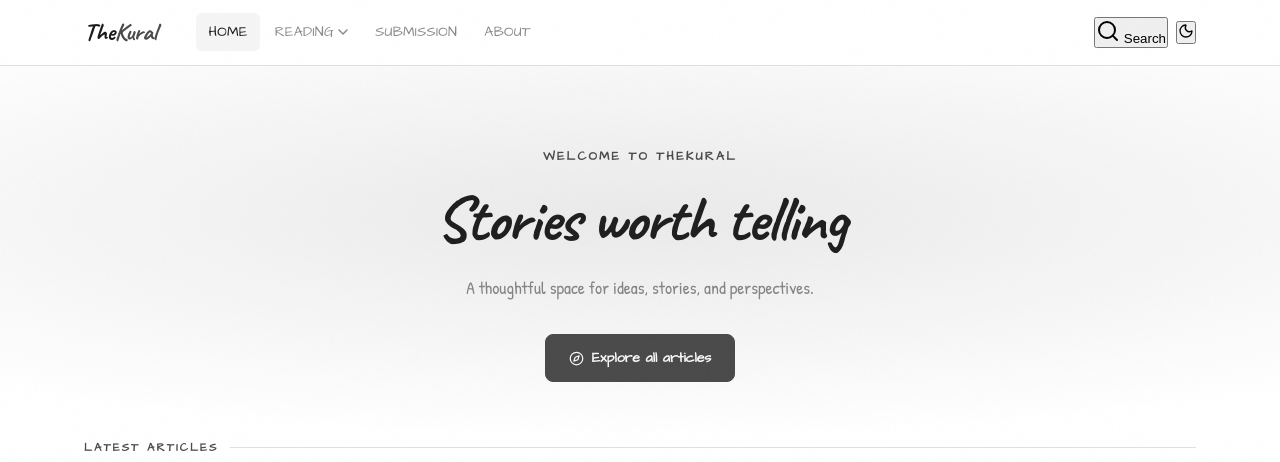
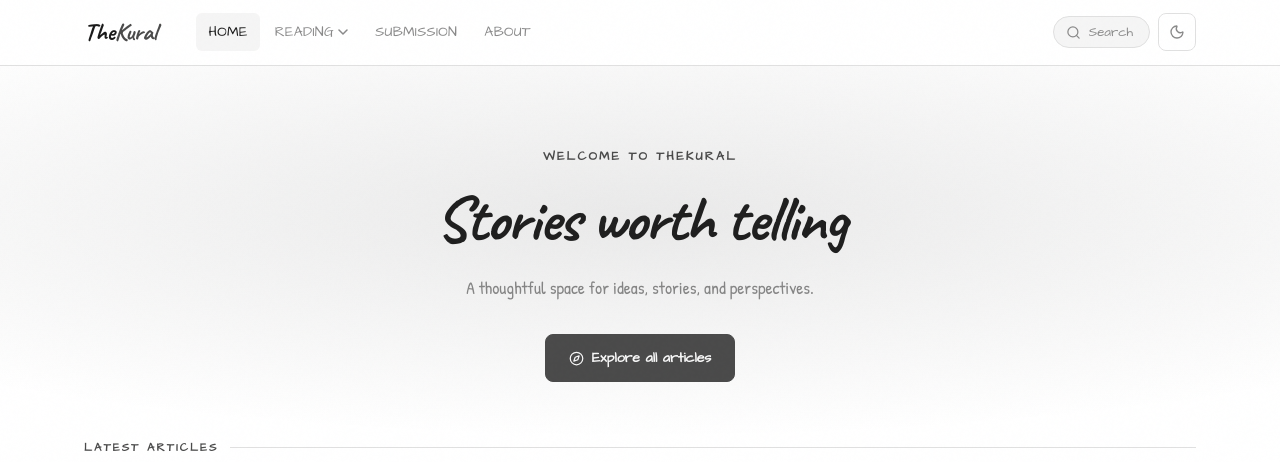
Before and after one commit to someoneonearthwholovestg/thekural.in, a Jekyll site: the page built from index.html, in a window 1280 px wide. Shown: the top 462 px of the page. Built offline with Jekyll 4.4.1, drawn with Linux system fonts in a browser that asks for light colours; grey boxes are pictures that could not be loaded.

Commit message:
Update default.html

```diff
--- a/_layouts/default.html
+++ b/_layouts/default.html
@@ -209,10 +209,31 @@
       gap: .5rem;
       margin-left: auto;
     }
-    <button class="header-search-btn" id="search-toggle" aria-label="Search">
-          <i data-lucide="search"></i>
-          <span>Search</span>
-        </button>
+    .header-search-btn {
+      display: flex;
+      align-items: center;
+      gap: .5rem;
+      background: var(--c-surface);
+      border: 1px solid var(--c-border);
+      border-radius: 50px;
+      padding: .4rem 1rem .4rem .75rem;
+      font-family: var(--font-ui);
+      font-size: .82rem;
+      font-weight: 500;
+      color: var(--c-text-muted);
+      cursor: pointer;
+      transition: all var(--transition);
+    }
+    .header-search-btn:hover {
+      border-color: var(--c-primary);
+      color: var(--c-text);
+      background: var(--c-surface-hover);
+    }
+    .header-search-btn svg { width: 15px; height: 15px; }
+    @media (max-width: 640px) {
+      .header-search-btn span { display: none; }
+      .header-search-btn { padding: .4rem .6rem; }
+    }
     .icon-btn {
       width: 38px; height: 38px;
       display: flex; align-items: center; justify-content: center;
```
